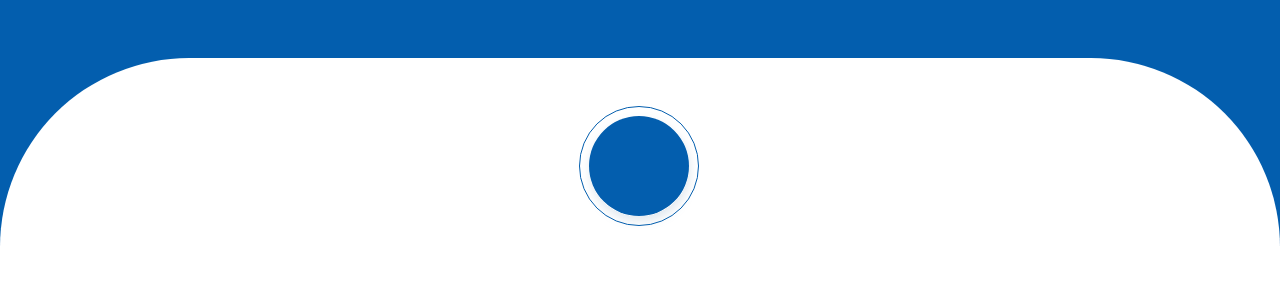
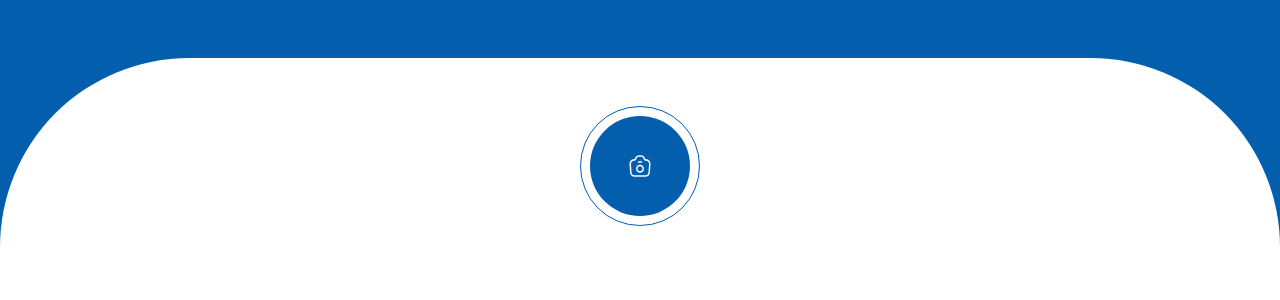
Before and after one commit to Maxwell011/moni-finance, a Next.js app: page /profile in a window 1280 px wide. Shown: the top 300 px of the page. Built offline with nearby package versions, Linux system fonts and the light colour scheme.

Commit message:
Updated image div

```diff
--- a/src/app/profile/page.tsx
+++ b/src/app/profile/page.tsx
@@ -1,11 +1,11 @@
-import ImageBody from "../svg/ImageBody";
+import Image from "next/image";
 
 const Profile = () => {
   return (
     <>
       <section className='bg-[#035EAE] w-full h-[246px] lg:w-full'>
         <div className='w-full h-[189px] rounded-[500px_500px_0px_0px] bg-white absolute top-[58px]'>
-          {/* Profile image */}
+          {/* Profile image section*/}
           <div className='flex items-center justify-center mt-12'>
             <div className='first'>
               <svg
@@ -24,8 +24,17 @@ const Profile = () => {
                   stroke-linejoin='round'
                 />
               </svg>
-              <div className='second mx-px my-[5px]'>
-                <ImageBody />
+              <div
+                className='second w-[100px] h-[100px] flex justify-center items-center m-[10px] rounded-[50px] bg-[#035EAE]
+                drop-shadow-[1px 5px 10px rgba(56, 107, 152, 0.15)] fill-[#035EAE]'
+              >
+                <Image
+                  className='text-white'
+                  src='/camera.svg'
+                  width={24}
+                  height={24}
+                  alt='Picture of the user'
+                />
               </div>
             </div>
           </div>
```
